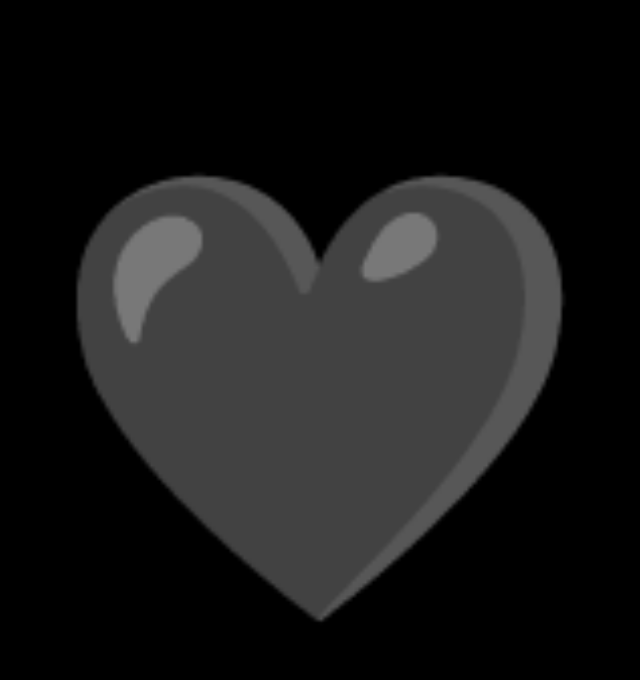
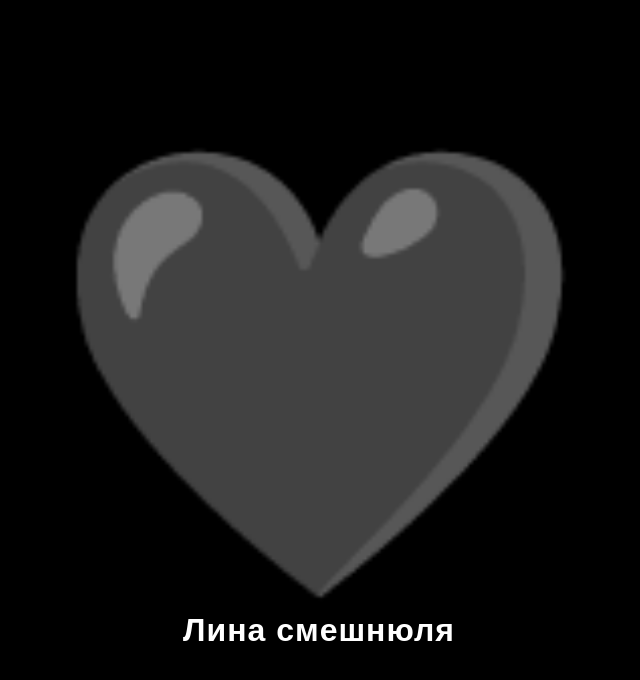
Before and after one commit to vadddddd13333/heart, a plain HTML site: page index.html in a window 1280 px wide. Shown: the whole page, without its empty margins (321-961 px from the left). Drawn offline with Linux system fonts and the light colour scheme.

Commit message:
Update index.html

```diff
--- a/index.html
+++ b/index.html
@@ -1,38 +1,51 @@
 <!DOCTYPE html>
-<html lang="en">
+<html lang="ru">
 <head>
 <meta charset="UTF-8">
 <meta name="viewport" content="width=device-width, initial-scale=1.0">
 <title>🖤</title>
 
 <style>
-*{
+html, body{
     margin:0;
-    padding:0;
-    box-sizing:border-box;
-}
-
-body{
-    width:100vw;
-    height:100vh;
+    width:100%;
+    height:100%;
+    background:#000;
     display:flex;
     justify-content:center;
     align-items:center;
-    background:#000;
     overflow:hidden;
+    font-family:Arial, Helvetica, sans-serif;
+}
+
+.container{
+    display:flex;
+    flex-direction:column;
+    align-items:center;
 }
 
 .heart{
-    font-size:min(55vw,55vh);
+    font-size:55vmin;
     line-height:1;
-    user-select:none;
+}
+
+.text{
+    margin-top:20px;
+    color:white;
+    font-size:2rem;
+    font-weight:600;
+    letter-spacing:1px;
 }
 </style>
 
 </head>
+
 <body>
 
-<div class="heart">🖤</div>
+<div class="container">
+    <div class="heart">🖤</div>
+    <div class="text">Лина смешнюля</div>
+</div>
 
 </body>
 </html>
```
